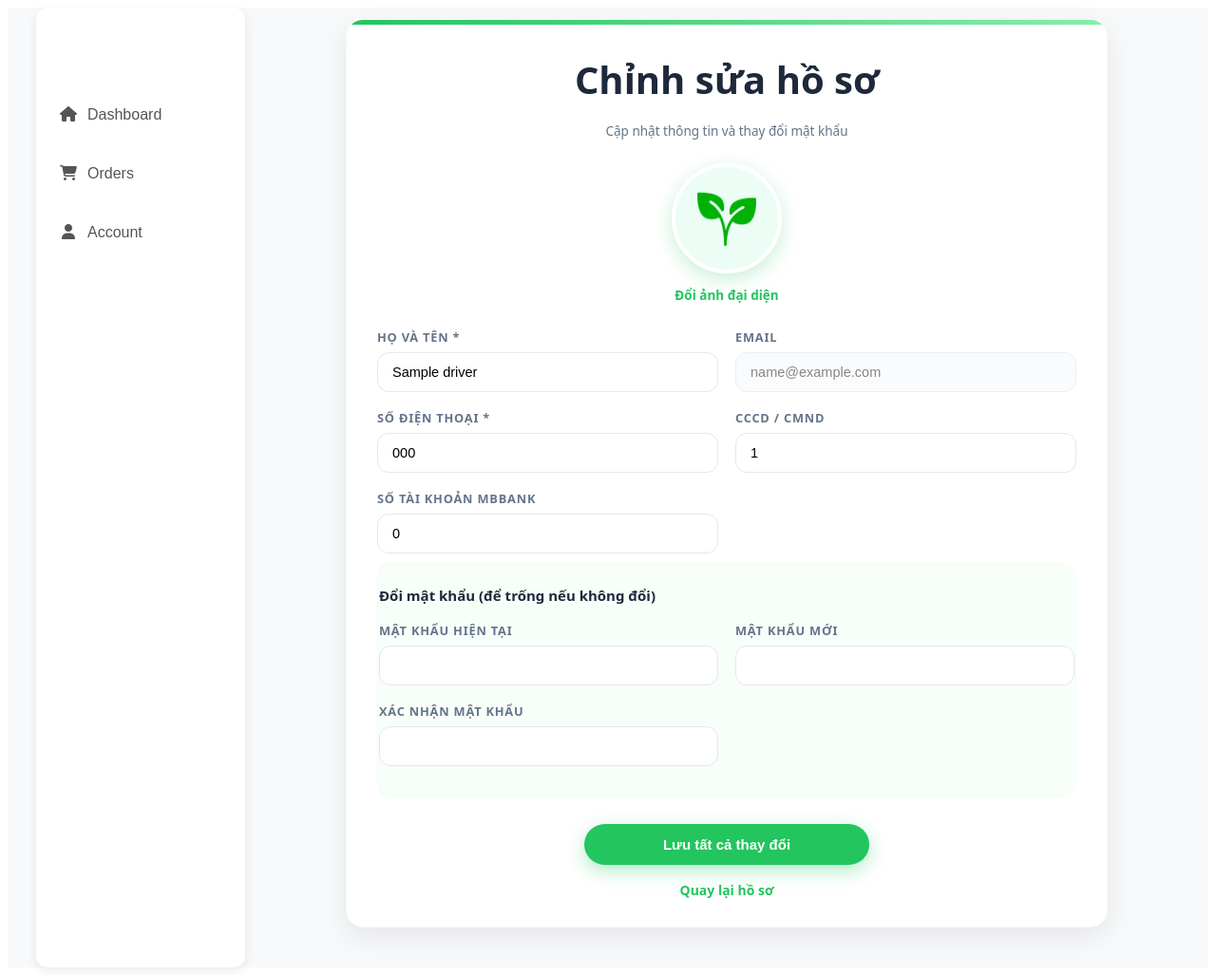
After one commit to Pamngcanh24/Ecobazar, a PHP site: page /Driver/driver_edit_profile.php in a window 1280 px wide. The commit adds this page. Shown: the whole page at 95% size. Run offline with PHP 8.4, Linux system fonts and the light colour scheme; the visitor is signed in with stand-in values (Sample User, id 1); tables that the repository leaves empty or names only in its code hold one stand-in row (values such as "Sample post").

Commit message:
info driver

```diff
--- /dev/null
+++ b/Driver/driver_edit_profile.php
@@ -0,0 +1,383 @@
+<?php
+include 'includes/header.php';
+
+if (!isset($_SESSION['driver_id'])) {
+    header("Location: driver_login.php");
+    exit;
+}
+
+$driver_id = $_SESSION['driver_id'];  // ← Đây là chuỗi (VD: DRV001, abc123...)
+$success = $error = '';
+
+// Lấy dữ liệu + avatar hiện tại (dùng "s" vì id là chuỗi)
+$stmt = $conn->prepare("SELECT name, email, phone, citizen_id, bank_account, avatar FROM drivers WHERE id = ?");
+$stmt->bind_param("s", $driver_id);        // ← SỬA: "i" → "s"
+$stmt->execute();
+$driver = $stmt->get_result()->fetch_assoc();
+$stmt->close();
+
+$avatar = (!empty($driver['avatar']) && file_exists("uploads/avatars/" . $driver['avatar']))
+    ? "uploads/avatars/" . $driver['avatar']
+    : "assets/plantlogo.png";
+
+// XỬ LÝ UPLOAD AVATAR + CẬP NHẬT THÔNG TIN + ĐỔI MẬT KHẨU (ĐÃ SỬA AN TOÀN)
+if ($_SERVER['REQUEST_METHOD'] === 'POST') {
+    // Upload avatar
+    if (isset($_FILES['avatar']) && $_FILES['avatar']['error'] === 0) {
+        $uploadDir = 'uploads/avatars/';
+        if (!is_dir($uploadDir)) mkdir($uploadDir, 0755, true);
+
+        $allowed = ['image/jpeg','image/jpg','image/png','image/webp'];
+        $file = $_FILES['avatar'];
+
+        if (in_array($file['type'], $allowed) && $file['size'] <= 5*1024*1024) {
+            $ext = strtolower(pathinfo($file['name'], PATHINFO_EXTENSION));
+            $filename = "driver_{$driver_id}.{$ext}";
+            $path = $uploadDir . $filename;
+
+            foreach (glob($uploadDir . "driver_{$driver_id}.*") as $old) @unlink($old);
+
+            if (move_uploaded_file($file['tmp_name'], $path)) {
+                $stmt = $conn->prepare("UPDATE drivers SET avatar = ? WHERE id = ?");
+                $stmt->bind_param("ss", $filename, $driver_id);   // ← SỬA: "si" → "ss"
+                $stmt->execute();
+                $stmt->close();
+                $avatar = $path . "?v=" . time();
+                $success = "Đổi ảnh thành công! ";
+            }
+        }
+    }
+
+    // Cập nhật thông tin
+    $name         = trim($_POST['name'] ?? '');
+    $phone        = trim($_POST['phone'] ?? '');
+    $citizen_id   = trim($_POST['citizen_id'] ?? '');
+    $bank_account = trim($_POST['bank_account'] ?? '');
+
+    $current_pass = $_POST['current_password'] ?? '';
+    $new_pass     = $_POST['new_password'] ?? '';
+    $confirm_pass = $_POST['confirm_password'] ?? '';
+    $change_pass  = !empty($current_pass) || !empty($new_pass) || !empty($confirm_pass);
+
+    if (empty($name)) $error = 'Vui lòng nhập họ tên.';
+    elseif (empty($phone)) $error = 'Vui lòng nhập số điện thoại.';
+    elseif (!preg_match('/^[0-9]{9,11}$/', $phone)) $error = 'Số điện thoại không hợp lệ.';
+
+    if ($change_pass) {
+        if (empty($current_pass) || empty($new_pass) || empty($confirm_pass))
+            $error = 'Vui lòng nhập đầy đủ các trường mật khẩu.';
+        elseif (strlen($new_pass) < 6)
+            $error = 'Mật khẩu mới phải ít nhất 6 ký tự.';
+        elseif ($new_pass !== $confirm_pass)
+            $error = 'Mật khẩu xác nhận không khớp.';
+        else {
+            // Kiểm tra mật khẩu hiện tại
+            $stmt = $conn->prepare("SELECT password FROM drivers WHERE id = ?");
+            $stmt->bind_param("s", $driver_id);           // ← SỬA: "i" → "s"
+            $stmt->execute();
+            $result = $stmt->get_result();
+            $hash = $result->fetch_assoc()['password'] ?? '';
+            $stmt->close();
+
+            if (!password_verify($current_pass, $hash))
+                $error = 'Mật khẩu hiện tại không đúng.';
+        }
+    }
+
+    if (empty($error)) {
+        $conn->autocommit(false);
+        try {
+            // Cập nhật thông tin cơ bản
+            $stmt = $conn->prepare("UPDATE drivers SET name=?, phone=?, citizen_id=?, bank_account=? WHERE id=?");
+            $stmt->bind_param("sssss", $name, $phone, $citizen_id, $bank_account, $driver_id); // ← SỬA: "ssssi" → "sssss"
+            $stmt->execute();
+            $stmt->close();
+
+            // ĐỔI MẬT KHẨU – AN TOÀN NHẤT (có WHERE id = ?)
+            if ($change_pass) {
+                $new_hash = password_hash($new_pass, PASSWORD_DEFAULT);
+                $stmt = $conn->prepare("UPDATE drivers SET password = ? WHERE id = ?");
+                $stmt->bind_param("ss", $new_hash, $driver_id);   // ← SỬA: "si" → "ss" – QUAN TRỌNG NHẤT!
+                $stmt->execute();
+                $stmt->close();
+            }
+
+            $conn->commit();
+            $success .= 'Cập nhật thông tin thành công!';
+            $driver['name'] = $name;
+            $driver['phone'] = $phone;
+            $driver['citizen_id'] = $citizen_id;
+            $driver['bank_account'] = $bank_account;
+        } catch (Exception $e) {
+            $conn->rollback();
+            $error = 'Có lỗi xảy ra, vui lòng thử lại.';
+        }
+        $conn->autocommit(true);
+    }
+}
+?>
+
+
+<style>
+    :root {
+        --green: #22c55e;
+        --green-light: #ecfdf5;
+        --green-bg: #f8fff9;
+        --text: #1e293b;
+        --text-light: #64748b;
+    }
+
+    .edit-card {
+        max-width: 800px;
+        margin: 2px auto;
+        background: #fff;
+        border-radius: 18px;
+        overflow: hidden;
+        box-shadow: 0 10px 30px rgba(0,0,0,0.08);
+        border: 1px solid #f0fdf4;
+        font-family: system-ui, -apple-system, sans-serif;
+    }
+    .edit-header { height: 5px; background: linear-gradient(90deg, var(--green), #86efac); }
+
+    .edit-content {
+        padding: 28px 32px;
+        font-size: 14.5px;           /* ← Font nhỏ gọn, thanh lịch */
+        line-height: 1.5;
+    }
+    .main-content h1 {
+    font-size: 40px;
+    }
+    .page-title {
+        font-size: 22px;
+        font-weight: 700;
+        text-align: center;
+        color: var(--text);
+        margin: 0 0 6px 0;
+    }
+    .page-subtitle {
+        font-size: 13.5px;
+        color: var(--text-light);
+        text-align: center;
+        margin-bottom: 24px;
+
+    }
+
+    .alert {
+        padding: 11px 16px;
+        border-radius: 10px;
+        margin-bottom: 20px;
+        font-size: 13.8px;
+        font-weight: 600;
+        text-align: center;
+    }
+    .alert-success { background: #d4edda; color: #155724; border: 1px solid #c3e6cb; }
+    .alert-error   { background: #f8d7da; color: #721c24; border: 1px solid #f5c6cb; }
+
+    /* Avatar preview */
+    .avatar-section {
+        text-align: center;
+        margin-bottom: 24px;
+    }
+    .avatar-preview {
+        width: 108px;
+        height: 108px;
+        border-radius: 50%;
+        overflow: hidden;
+        margin: 0 auto 12px;
+        border: 4px solid #fff;
+        box-shadow: 0 6px 20px rgba(34,197,94,0.25);
+        background: var(--green-light);
+        display: flex;
+        align-items: center;
+        justify-content: center;
+    }
+    .avatar-preview img {
+        width: 100%;
+        height: 100%;
+        object-fit: cover;
+    }
+    .avatar-preview img[src*="plantlogo.png"] {
+        width: 62px;
+        height: 62px;
+        object-fit: contain;
+    }
+    .change-avatar-text {
+        color: var(--green);
+        font-weight: 600;
+        font-size: 13.5px;
+        cursor: pointer;
+    }
+
+    /* Form */
+    .form-grid {
+        display: grid;
+        grid-template-columns: repeat(auto-fit, minmax(280px, 1fr));
+        gap: 18px;
+        margin-bottom: 10px;
+    }
+    .form-group label {
+        display: block;
+        font-size: 12.8px;
+        color: var(--text-light);
+        text-transform: uppercase;
+        letter-spacing: 0.8px;
+        margin-bottom: 6px;
+        font-weight: 600;
+    }
+    .form-group input {
+        width: 100%;
+        padding: 12px 15px;
+        border: 1.8px solid #e2e8f0;
+        border-radius: 12px;
+        font-size: 14.5px;
+        transition: all 0.3s;
+        box-sizing: border-box;
+    }
+    .form-group input:focus {
+        outline: none;
+        border-color: var(--green);
+        box-shadow: 0 0 0 3.5px rgba(34,197,94,0.15);
+    }
+    .form-group input:disabled {
+        background: #f8fafc;
+        opacity: 0.7;
+    }
+
+    .password-box {
+        grid-column: 1 / -1;
+        background: var(--green-bg);
+        padding: 22px 1px;
+        border-radius: 14px;
+        border: 1.8px dashed var(--green-light);
+        margin-top: 8px;
+    }
+    .password-title {
+        font-size: 15px;
+        font-weight: 700;
+        color: var(--text);
+        margin-bottom: 16px;
+    }
+
+    .btn-save {
+        display: block;
+        width: 100%;
+        max-width: 300px;
+        margin: 28px auto 8px;
+        padding: 13px 20px;
+        background: var(--green);
+        color: white;
+        border: none;
+        border-radius: 50px;
+        font-size: 15px;
+        font-weight: 600;
+        cursor: pointer;
+        transition: all 0.3s;
+        box-shadow: 0 6px 20px rgba(34,197,94,0.35);
+    }
+    .btn-save:hover {
+        transform: translateY(-3px);
+        box-shadow: 0 12px 28px rgba(34,197,94,0.45);
+    }
+
+    .btn-back {
+        display: block;
+        text-align: center;
+        color: var(--green);
+        font-weight: 600;
+        font-size: 14px;
+        text-decoration: none;
+        margin-top: 16px;
+    }
+    .btn-back:hover { text-decoration: underline; }
+
+    @media (max-width: 640px) {
+        .edit-content { padding: 24px 18px; }
+        .form-grid { grid-template-columns: 1fr; gap: 16px; }
+        .password-box { padding: 20px; }
+        .avatar-preview { width: 96px; height: 96px; }
+        .avatar-preview img[src*="plantlogo.png"] { width: 56px; height: 56px; }
+    }
+</style>
+
+<main class="main-content" style="padding-top:10px;">
+    <div class="edit-card">
+        <div class="edit-header"></div>
+        <div class="edit-content">
+
+            <h1 class="page-title">Chỉnh sửa hồ sơ</h1>
+            <p class="page-subtitle">Cập nhật thông tin và thay đổi mật khẩu</p>
+
+            <?php if ($success): ?><div class="alert alert-success"><?= $success ?></div><?php endif; ?>
+            <?php if ($error): ?><div class="alert alert-error"><?= $error ?></div><?php endif; ?>
+
+            <!-- Ảnh đại diện -->
+            <div class="avatar-section">
+                <div class="avatar-preview">
+                    <img src="<?= $avatar ?>?v=<?= time() ?>" alt="Avatar">
+                </div>
+                <form method="POST" enctype="multipart/form-data" style="margin:0;">
+                    <label class="change-avatar-text">
+                        Đổi ảnh đại diện
+                        <input type="file" name="avatar" accept="image/*" onchange="this.form.submit()" style="display:none;">
+                    </label>
+                </form>
+            </div>
+
+            <form method="POST" enctype="multipart/form-data">
+                <div class="form-grid">
+
+                    <div class="form-group">
+                        <label>Họ và tên *</label>
+                        <input type="text" name="name" value="<?= htmlspecialchars($driver['name']) ?>" required>
+                    </div>
+
+                    <div class="form-group">
+                        <label>Email</label>
+                        <input type="email" value="<?= htmlspecialchars($driver['email']) ?>" disabled>
+                    </div>
+
+                    <div class="form-group">
+                        <label>Số điện thoại *</label>
+                        <input type="text" name="phone" value="<?= htmlspecialchars($driver['phone']) ?>" required maxlength="11">
+                    </div>
+
+                    <div class="form-group">
+                        <label>CCCD / CMND</label>
+                        <input type="text" name="citizen_id" value="<?= htmlspecialchars($driver['citizen_id'] ?? '') ?>">
+                    </div>
+
+                    <div class="form-group">
+                        <label>Số tài khoản MBBank</label>
+                        <input type="text" name="bank_account" value="<?= htmlspecialchars($driver['bank_account'] ?? '') ?>">
+                    </div>
+
+                </div>
+
+                <!-- Đổi mật khẩu -->
+                <div class="password-box">
+                    <div class="password-title">Đổi mật khẩu (để trống nếu không đổi)</div>
+                    <div class="form-grid">
+                        <div class="form-group">
+                            <label>Mật khẩu hiện tại</label>
+                            <input type="password" name="current_password">
+                        </div>
+                        <div class="form-group">
+                            <label>Mật khẩu mới</label>
+                            <input type="password" name="new_password">
+                        </div>
+                        <div class="form-group">
+                            <label>Xác nhận mật khẩu</label>
+                            <input type="password" name="confirm_password">
+                        </div>
+                    </div>
+                </div>
+
+                <button type="submit" class="btn-save">Lưu tất cả thay đổi</button>
+            </form>
+
+            <a href="account_driver.php" class="btn-back">Quay lại hồ sơ</a>
+        </div>
+    </div>
+</main>
+
+<?php include 'includes/footer.php'; ?>
--- a/Driver/includes/header.php
+++ b/Driver/includes/header.php
@@ -1,5 +1,6 @@
 <?php
 include 'includes/check_login.php';
+
 // Hiển thị thông báo nếu có
 $success_message = isset($_SESSION['success_message']) ? $_SESSION['success_message'] : '';
 $error_message = isset($_SESSION['error_message']) ? $_SESSION['error_message'] : '';
@@ -99,7 +100,11 @@ $menu_name = explode('.', $menu_item)[0];
             'order' => [
                 'icon' => 'fas fa-shopping-cart',
                 'name' => 'Orders'
-            ]
+            ],
+            'account_driver' => [
+                'icon' => 'fas fa-user',
+                'name' => 'Account'
+            ],
         ];
 
         foreach ($menus as $key => $menu) {
```
Also changed, not shown: Driver/account_driver.php (added, +270 -0 lines), Driver/includes/check_login.php (line endings or trailing spaces), Driver/uploads/avatars/driver_D-01.png (added).
